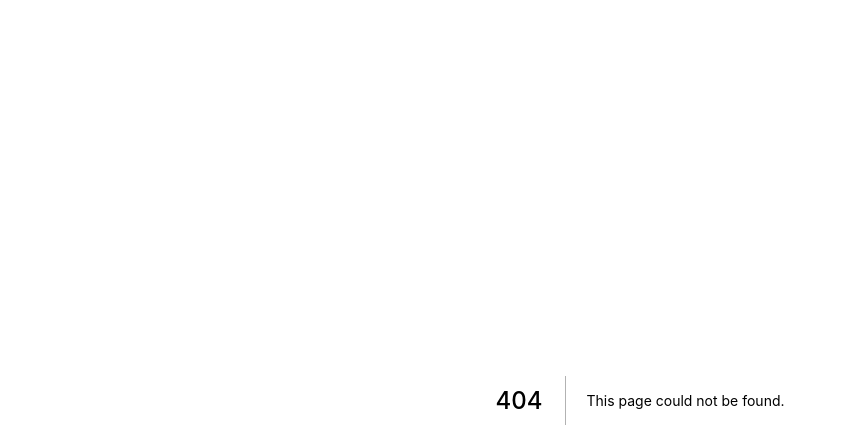
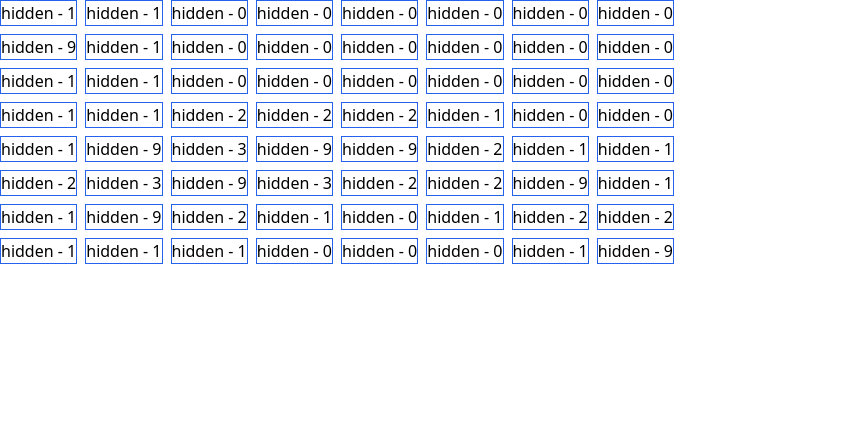
Before and after one commit to webcrawlersdev/minesweeper, a Next.js app: page /itsOverhaulTimeEverybody in a window 1280 px wide. Before the commit this address had no page. Shown: the top 448 px of the page, without its empty margins (0-847 px from the left). Built offline with nearby package versions, Linux system fonts and the light colour scheme.

Commit message:
feat: I think the game is running on the overhaul page

```diff
--- a/components/Cell.tsx
+++ b/components/Cell.tsx
@@ -66,15 +66,7 @@ const Cell = memo(
     const open = item[2];
 
     return (
-      <div
-        className={`w-5 md:w-10 focus-within:ring ring-yellow-300 rounded select-none ${
-          open.includes("h")
-            ? "bg-gray-300"
-            : value.includes("*")
-            ? "bg-red-400"
-            : "bg-green-300"
-        }`}
-      >
+      <div className="w-5 md:w-10 focus-within:ring ring-yellow-300 rounded select-none bg-gray-300">
         <button
           className="w-full h-full"
           onClick={() => {
--- /dev/null
+++ b/components/GameHandler.tsx
@@ -0,0 +1,112 @@
+// This is the guy who plays as bank in monopoly, thank you GameHandler, nothing would be possible without you
+
+// bombNumber is needed so I can compare th number of cells left with it to manage win state
+export default function GameHandler({
+  board,
+  dimSize,
+  bombNumber,
+}: {
+  board: number[][];
+  dimSize: number;
+  bombNumber: number;
+}) {
+  // make a bidimentional array the same size of board, give cells a calback so they can update themsemves here;
+  const [dugCells, setDugCells] = useState(null);
+  useEffect(() => {
+    let tempArray = new Array(dimSize * dimSize).fill(false);
+    setDugCells(singleToMultiDimentionalArray(tempArray, dimSize));
+  }, [dimSize, board]);
+
+  useEffect(() => {
+    if (!dugCells) {
+      return;
+    }
+
+    // console.table(dugCells);
+  }, [dugCells]);
+
+  const dugCellsRef = useRef([]);
+
+  const revealCell = (row, col, board, value) => {
+    dugCellsRef.current.push(`${row}-${col}`);
+    // Send if this was a bomb or not to the game handler
+    let tempArray = [...dugCells];
+    tempArray[row][col] = true;
+    setDugCells(tempArray);
+
+    switch (value) {
+      case 0: //this was an empty cell
+        for (let r = -1; r <= 1; r++) {
+          for (let c = -1; c <= 1; c++) {
+            let checking_row = row + r;
+            let checking_col = col + c;
+            if (
+              // we don't need to check the cell we passed
+              !(checking_row == row && checking_col == col)
+            ) {
+              if (
+                // checking_row and checking_col are inside the board
+                checking_row >= 0 &&
+                checking_row <= board.length - 1 &&
+                checking_col >= 0 &&
+                checking_col <= board.length - 1
+              ) {
+                if (
+                  !dugCellsRef.current.find(
+                    (element) => element == `${checking_row}-${checking_col}`
+                  )
+                ) {
+                  console.log(
+                    `Running revealCell on ${checking_row}-${checking_col}`
+                  );
+                  revealCell(
+                    checking_row,
+                    checking_col,
+                    board,
+                    board[checking_row][checking_col]
+                  );
+                }
+              }
+            }
+          }
+        }
+
+        break;
+
+      case 9: //this was a bomb
+        console.log(`dang, ${row}-${col} was a bomb`);
+        break;
+    }
+  };
+
+  return (
+    <div className="flex gap-2 flex-col">
+      {dugCells &&
+        board.map((row, i) => (
+          <div key={`row-${i}`} className="flex gap-2">
+            {row.map((value, j) => (
+              <Cell
+                //memoize this later to see if the entire board rerenders
+                key={`cell-${i}-${j}`}
+                value={value}
+                isRevealed={dugCells[i][j]}
+                coords={[i, j]}
+                handleReveal={() => revealCell(i, j, board, board[i][j])}
+                handleEmptyCell={(coords) => {
+                  console.log(`${coords[0]}-${coords[1]} was empty`);
+                }}
+                handleBomb={(coords) => {
+                  console.log(`dang, ${coords[0]}-${coords[1]} was a bomb`);
+                }}
+              />
+            ))}
+          </div>
+        ))}
+    </div>
+  );
+}
+
+import { useRef, useEffect, useState } from "react";
+import Cell from "./NewCell";
+
+import { singleToMultiDimentionalArray } from "../lib/utils";
--- /dev/null
+++ b/components/NewCell.tsx
@@ -0,0 +1,62 @@
+//Hello future igor, I'm sorry for this file's name. It is late and I just want to work on it
+
+export default function NewCell({
+  value,
+  coords,
+  isRevealed,
+  handleBomb,
+  handleEmptyCell,
+  handleReveal,
+}: {
+  value: number;
+  coords: [number, number];
+  isRevealed: boolean;
+  handleBomb: any;
+  handleEmptyCell: any;
+  handleReveal: any;
+}) {
+  const [isFlagged, setIsFlagged] = useState(false);
+  //The cell should handle itself entirely.
+
+  const reveal = () => {
+    // if this cell is flagged, return without doing anything.
+    if (isFlagged || isRevealed) {
+      return;
+    }
+
+    // Update the cell state
+    handleReveal();
+    // Update the cell UI -- maybe this can be done reactivelly, stitches to the rescue huh
+
+    // if the value if this cell is 0, send the coordinates of this cell to the game handler so it can reveal the correct neighboring cells;
+    console.log("Handling reveal");
+  };
+
+  const handleFlag = () => {
+    if (isRevealed) {
+      return;
+    }
+
+    setIsFlagged((prev) => !prev);
+
+    // Update the cell state
+    // Update the cell UI -- maybe this can be done reactivelly, stitches to the rescue huh
+    console.log("Handling flag");
+  };
+
+  return (
+    <div
+      className="border border-blue-600"
+      onClick={reveal}
+      onContextMenu={(e) => {
+        e.preventDefault();
+        handleFlag();
+      }}
+      // Style this, make the style reactive to cellState
+    >
+      {isFlagged ? "flagged" : isRevealed ? "revealed" : "hidden"} - {value}
+    </div>
+  );
+}
+
+import { useState } from "react";
--- a/lib/utils.ts
+++ b/lib/utils.ts
@@ -29,7 +29,10 @@ export const create_board = (dim_size, bomb_number) => {
   return board;
 };
 
-export const createBoardWithJustNumbers = (dim_size, bomb_number) => {
+export const createBoardWithJustNumbers = (
+  dim_size: number,
+  bomb_number: number
+) => {
   // create an array with the amount of cells the board will have
   let board_array = new Array(dim_size * dim_size).fill(0);
 
--- a/pages/index.tsx
+++ b/pages/index.tsx
@@ -26,7 +26,7 @@ export default function Home() {
     dugCellsRef.current = [];
     setDugCellsNum(0);
     setLost(false);
-    setBoard(create_board(dimSize, bombNumber));
+    setBoard(createBoardWithJustNumbers(dimSize, bombNumber));
   };
 
   return (
@@ -39,4 +39,4 @@ export default function Home() {
   );
 }
 
-import { create_board } from "../lib/utils";
+import { create_board, createBoardWithJustNumbers } from "../lib/utils";
--- /dev/null
+++ b/pages/itsOverhaulTimeEverybody.tsx
@@ -0,0 +1,30 @@
+// sorry for the name future Igor, also, if someone else is seeing this, shoot me a tweet at @bedesqui
+
+// Genereate the board here!
+
+export default function Home() {
+  const [board, setBoard] = useState<null | number[][]>(null);
+
+  let bombNumber = 8;
+  let dimSize = 8;
+
+  useEffect(() => {
+    setBoard(createBoardWithJustNumbers(dimSize, bombNumber));
+  }, []);
+
+  useEffect(() => {
+    console.log(board);
+  }, [board]);
+
+  return (
+    <div>
+      {board && (
+        <GameHandler board={board} bombNumber={bombNumber} dimSize={dimSize} />
+      )}
+    </div>
+  );
+}
+
+import { useEffect, useState } from "react";
+import GameHandler from "../components/GameHandler";
+import { createBoardWithJustNumbers } from "../lib/utils";
```
